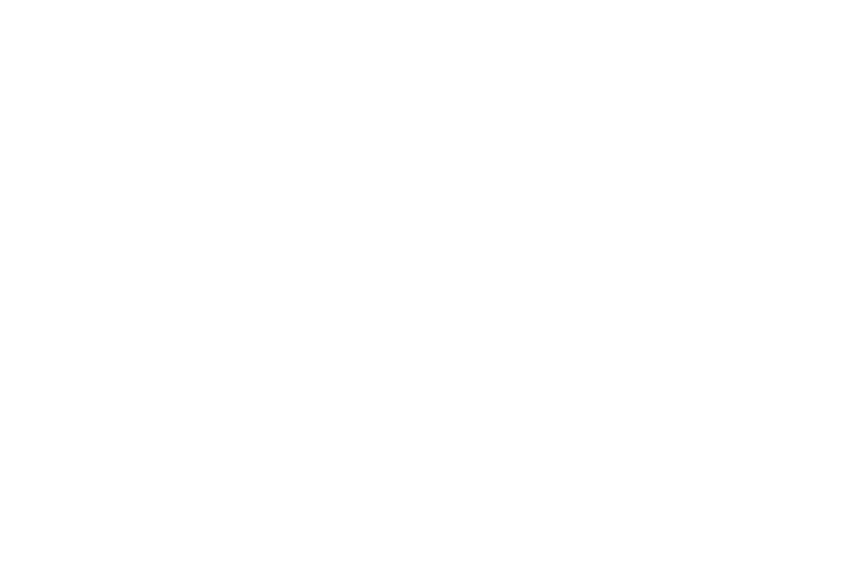
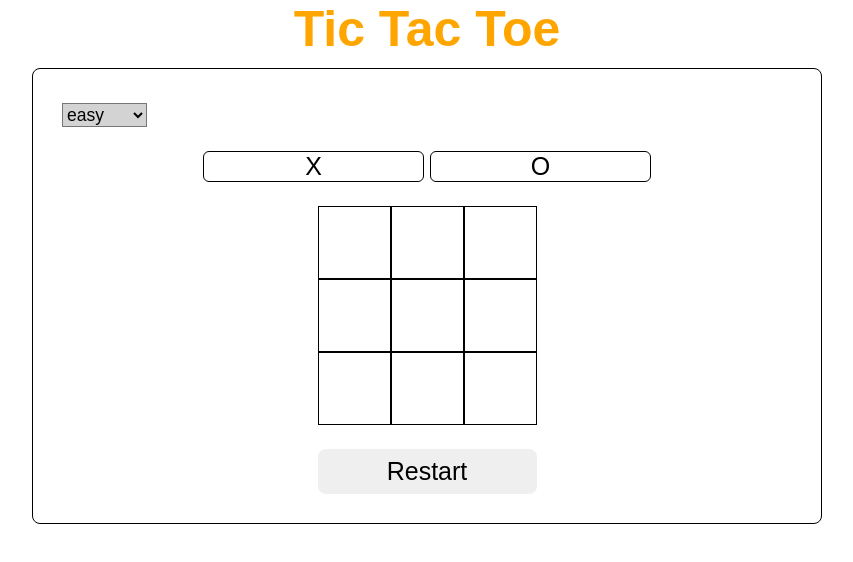
Before and after one commit to abdelhakim54/Tic-Tac-Toe, a plain HTML site: page index.html in a window 1280 px wide. Shown: the whole page, without its empty margins (213-1066 px from the left). Drawn offline with Linux system fonts and the light colour scheme.

Commit message:
add UI && js function to render the content of the gameBoard
* add user interface
* add renderGameBoard function to display the content of the gameBoard array to the web page

```diff
--- a/css/style.css
+++ b/css/style.css
@@ -0,0 +1,97 @@
+:root{
+    font-size: 25px;
+    box-sizing: border-box;
+    --modal-border:1px solid black;
+    font-family: sans-serif;
+}
+
+* {
+    margin: 0;
+    padding: 0;
+}
+
+body{
+    height: 100vh;
+    width: 100vw;
+    display: flex;
+    flex-direction: column;
+    align-items: center;
+    gap: 10px;
+}
+
+h1{
+    color: orange;
+    text-align: center;
+    font-size: 2rem;
+}
+
+div.main{
+    border: var(--modal-border);
+    width: 60%;
+    padding: 10px;
+    border-radius: 8px;
+
+}
+
+div.main > div{
+    padding: 5px;
+    margin: 14px;
+}
+
+div.header select{
+    font-size: 0.7rem;
+    background-color: lightgrey;
+
+}
+
+div.choice{
+    display: flex;
+    justify-content: center;
+    gap: 6px;
+}
+
+div.choice > div{
+    border: var(--modal-border);
+    width: 30%;
+    text-align: center;
+    border-radius: 6px;
+}
+
+div.game{
+    display: flex;
+    justify-content: center;
+}
+
+div.grid{
+    width: 30%;
+    display: grid;
+    grid-template-columns: repeat(3, 1fr);
+    grid-template-rows: repeat(3, 1fr);
+}
+
+div.grid .card{
+    aspect-ratio: 1 / 1;
+    border: var(--modal-border);
+    display: flex;
+    justify-content: center;
+    align-items: center;
+    font-size: 3rem;
+}
+
+div.restart{
+    display: flex;
+    justify-content: center;
+}
+
+button#restart{
+    font-size: 1rem;
+    border: 0px;
+    padding: 8px 16px;
+    width: 30%;
+    border-radius: 8px;
+}
+
+#restart:hover{
+    background-color: orange;
+    color: white;
+}
--- a/index.html
+++ b/index.html
@@ -4,9 +4,40 @@
     <meta charset="UTF-8">
     <meta http-equiv="X-UA-Compatible" content="IE=edge">
     <meta name="viewport" content="width=device-width, initial-scale=1.0">
-    <title>Document</title>
+    <link rel="stylesheet" href="./css/style.css">
+    <script src="./js/app.js" defer></script>
+    <title>Tic Tac Toe</title>
 </head>
 <body>
-
+    <h1>Tic Tac Toe</h1>
+    <div class="main">
+        <div class="header">
+            <select name="level" id="level">
+                <option value="easy">easy</option>
+                <option value="medium">medium</option>
+                <option value="hard">hard</option>
+            </select>
+        </div>
+        <div class="choice">
+            <div id="cross">X</div>
+            <div id="cercle">O</div>
+        </div>
+        <div class="game">
+            <div class="grid">
+                <div class="card index-1"></div>
+                <div class="card index-2"></div>
+                <div class="card index-3"></div>
+                <div class="card index-4"></div>
+                <div class="card index-5"></div>
+                <div class="card index-6"></div>
+                <div class="card index-7"></div>
+                <div class="card index-8"></div>
+                <div class="card index-9"></div>
+            </div>
+        </div>
+        <div class="restart">
+            <button id="restart">Restart</button>
+        </div>
+    </div>
 </body>
 </html>
--- a/js/app.js
+++ b/js/app.js
@@ -0,0 +1,20 @@
+const gameBoard = (() => {
+    let gameBoard = ["x", "o", "x", "x", "o", "x", "o", "x", "o"];
+    const renderGameBoard = () => {
+        for(let i = 0; i < gameBoard.length ; i++){
+            let gameBoardCell = document.querySelector(`.index-${i+1}`);
+            gameBoardCell.textContent = gameBoard[i];
+        }
+o   }
+
+    return({renderGameBoard})
+})();
+
+const displayController = (() => {
+
+})();
+
+const player = (name) => {
+    const getName = () => name
+    return({getName});
+}
```
